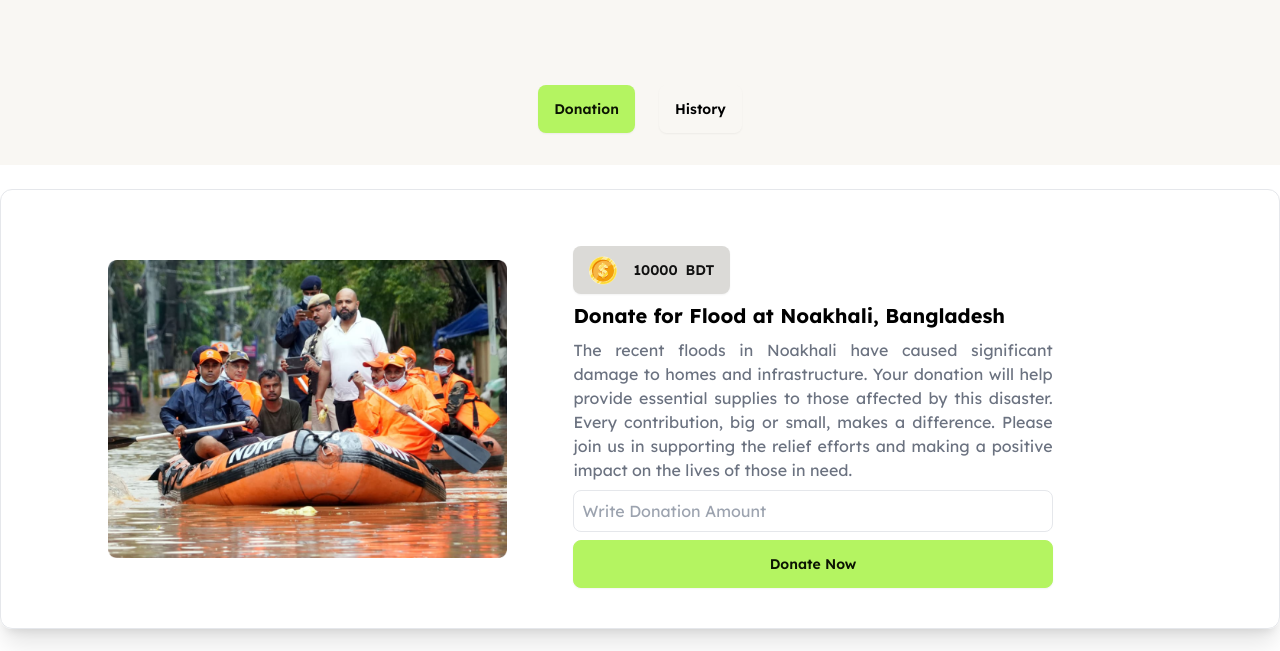
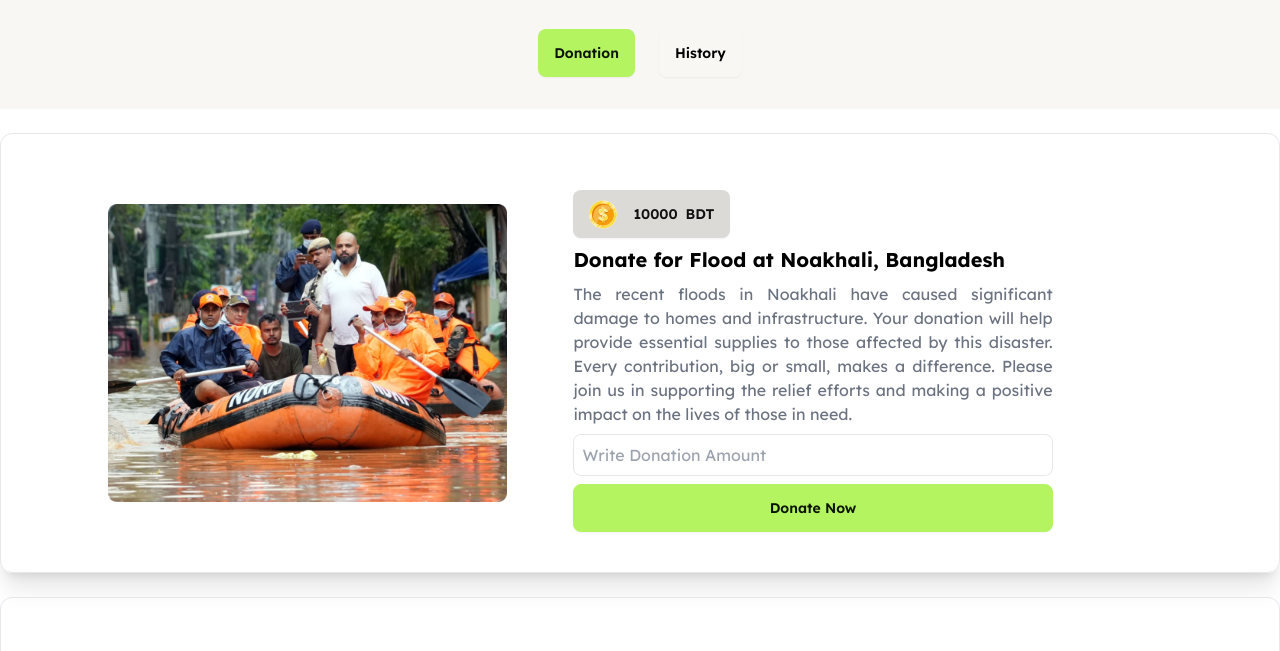
Before and after one commit to Rafayet-Hossen/Donate-Bangladesh, a website: page index.html in a window 1280 px wide. Shown: the part 116-767 px from the top of the page. Drawn offline with Linux system fonts and the light colour scheme.

Commit message:
edit navbar section

```diff
--- a/index.html
+++ b/index.html
@@ -32,7 +32,7 @@
         </nav>
         <!-- nav section end here -->
         <!-- Button Div -->
-        <div class="flex justify-center gap-6 mt-14">
+        <div class="flex justify-center gap-6 mt-5">
             <button id="btnDonation" class="btn border-none btn-success">Donation</button>
             <button id="btnHistory" class="btn border-none">History</button>
         </div>
```
